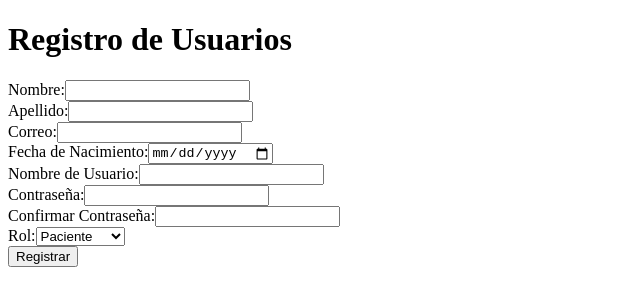
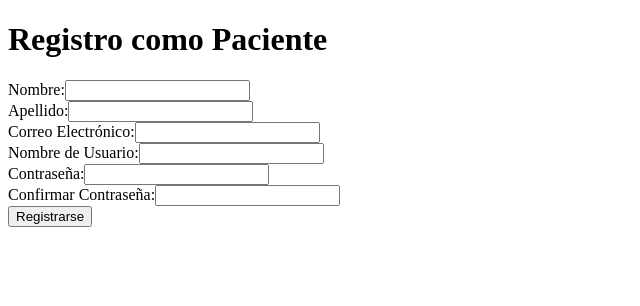
Before and after one commit to MatiAedo/enc_payment, a Vue app: page /register in a window 1280 px wide. Shown: the top 306 px of the page, without its empty margins (0-640 px from the left). Built offline with nearby package versions, Linux system fonts and the light colour scheme.

Commit message:
Fix: Register form

```diff
--- a/src/views/Register.vue
+++ b/src/views/Register.vue
@@ -1,6 +1,6 @@
 <template>
   <div class="register-container">
-    <h1>Registro de Usuarios</h1>
+    <h1>Registro como {{ roleText }}</h1>
     <form @submit.prevent="register">
       <div>
         <label for="firstName">Nombre:</label>
@@ -11,12 +11,8 @@
         <input type="text" v-model="lastName" id="lastName" required />
       </div>
       <div>
-        <label for="email">Correo:</label>
+        <label for="email">Correo Electrónico:</label>
         <input type="email" v-model="email" id="email" required />
-      </div>
-      <div>
-        <label for="birthDate">Fecha de Nacimiento:</label>
-        <input type="date" v-model="birthDate" id="birthDate" required />
       </div>
       <div>
         <label for="username">Nombre de Usuario:</label>
@@ -30,14 +26,7 @@
         <label for="confirmPassword">Confirmar Contraseña:</label>
         <input type="password" v-model="confirmPassword" id="confirmPassword" required />
       </div>
-      <div>
-        <label for="role">Rol:</label>
-        <select v-model="role" id="role" required>
-          <option value="admin">Profesional</option>
-          <option value="user">Paciente</option>
-        </select>
-      </div>
-      <button type="submit">Registrar</button>
+      <button type="submit">Registrarse</button>
     </form>
   </div>
 </template>
@@ -50,36 +39,38 @@ export default {
       firstName: '',
       lastName: '',
       email: '',
-      birthDate: '',
       username: '',
       password: '',
       confirmPassword: '',
-      role: this.$route.query.role || 'user' // Preseleccionar el rol basado en la query de la ruta
+      role: this.$route.query.role // Obtener el rol desde los parámetros de la ruta
     };
+  },
+  computed: {
+    roleText() {
+      return this.role === 'admin' ? 'Profesional' : 'Paciente';
+    }
   },
   methods: {
     register() {
       if (this.password !== this.confirmPassword) {
-        alert('Las contraseñas no coinciden');
+        alert('Las contraseñas no coinciden.');
         return;
       }
 
+      let users = JSON.parse(localStorage.getItem('users')) || [];
       const newUser = {
         firstName: this.firstName,
         lastName: this.lastName,
         email: this.email,
-        birthDate: this.birthDate,
         username: this.username,
         password: this.password,
         role: this.role,
-        wallet: 0 // Saldo inicial del wallet
+        wallet: 0 // Inicializar el wallet con 0 monedas
       };
 
-      let users = JSON.parse(localStorage.getItem('users')) || [];
       users.push(newUser);
       localStorage.setItem('users', JSON.stringify(users));
-
-      alert('Usuario registrado con éxito');
+      alert('Registro exitoso');
       this.$router.push({ name: 'HomeEnc' });
     }
   }
@@ -87,5 +78,5 @@ export default {
 </script>
 
 <style scoped>
-/* Estilos */
+/* Estilos de tu elección */
 </style>
```
Also changed, not shown: 1 other file (tests, documents, lock files or other folders).
